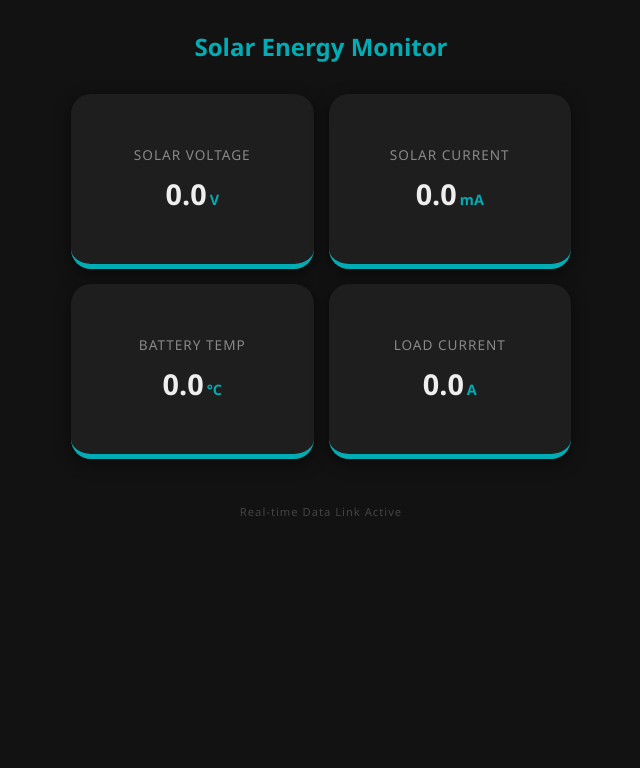
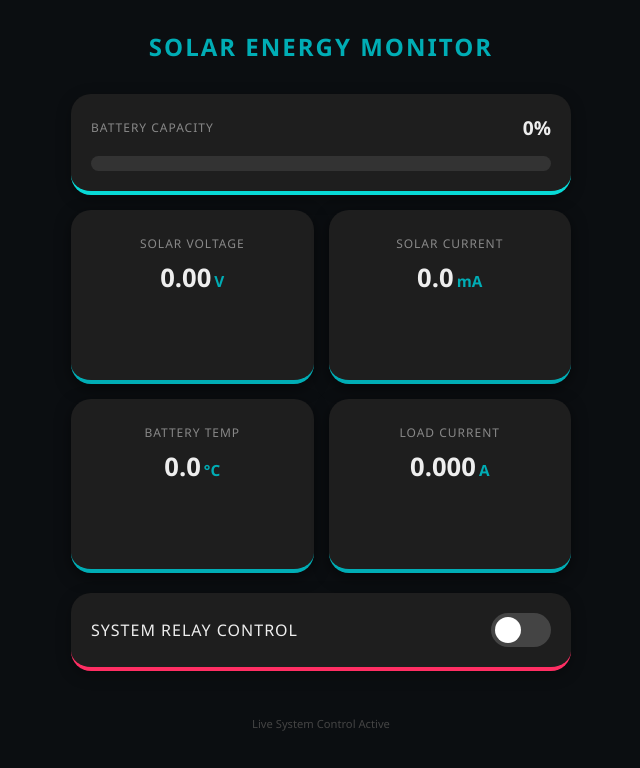
Before and after one commit to SLAash-Maxx/IOT---SolarDashboard, a plain HTML site: page index.html in a window 1280 px wide. Shown: the whole page, without its empty margins (319-959 px from the left). Drawn offline with Linux system fonts and the light colour scheme; no server answers.

Commit message:
Refactor styles and improve battery display logic
Updated styles and improved element formatting for better visual consistency. Enhanced the battery percentage calculation and added a relay control toggle.

```diff
--- a/index.html
+++ b/index.html
@@ -6,35 +6,35 @@
     <script src="https://www.gstatic.com/firebasejs/8.10.0/firebase-app.js"></script>
     <script src="https://www.gstatic.com/firebasejs/8.10.0/firebase-database.js"></script>
     <style>
-        body { font-family: 'Segoe UI', sans-serif; background: #121212; color: white; text-align: center; margin: 0; padding: 10px; }
-        h1 { color: #00adb5; font-size: 1.5em; margin-top: 20px; }
+        body { font-family: 'Segoe UI', sans-serif; background: #0b0e11; color: white; text-align: center; margin: 0; padding: 10px; }
+        h1 { color: #00adb5; font-size: 1.5em; margin-top: 20px; text-transform: uppercase; letter-spacing: 2px; }
 
-        /* 2 by 2 Grid Layout */
-        .container {
-            display: grid;
-            grid-template-columns: 1fr 1fr;
-            gap: 15px;
-            padding: 15px;
-            max-width: 500px;
-            margin: auto;
-        }
+        .container { display: grid; grid-template-columns: 1fr 1fr; gap: 15px; padding: 15px; max-width: 500px; margin: auto; }
 
-        .card {
-            background: #1e1e1e;
-            border-radius: 20px;
-            padding: 25px 10px;
-            box-shadow: 0 4px 15px rgba(0,0,0,0.5);
-            border-bottom: 5px solid #00adb5;
-            display: flex;
-            flex-direction: column;
-            justify-content: center;
-            min-height: 120px;
-        }
+        /* Battery Section (Top) */
+        .battery-card { grid-column: span 2; background: #1e1e1e; border-radius: 20px; padding: 20px; border-bottom: 4px solid #08d9d6; box-shadow: 0 4px 15px rgba(0,0,0,0.3); }
+        .battery-header { display: flex; justify-content: space-between; align-items: center; }
+        .battery-base { width: 100%; height: 15px; background: #333; border-radius: 10px; margin-top: 15px; overflow: hidden; }
+        .battery-fill { height: 100%; width: 0%; background: linear-gradient(90deg, #ff4c29, #08d9d6); transition: 1s; }
 
-        .label { font-size: 0.85em; color: #888; margin-bottom: 10px; text-transform: uppercase; letter-spacing: 1px; }
-        .value { font-size: 1.8em; font-weight: bold; color: #eee; }
-        .unit { font-size: 0.5em; color: #00adb5; margin-left: 3px; }
-        .status { margin-top: 30px; color: #444; font-size: 0.7em; letter-spacing: 1px; }
+        /* Sensor Cards */
+        .card { background: #1e1e1e; border-radius: 20px; padding: 25px 10px; border-bottom: 4px solid #00adb5; min-height: 120px; box-shadow: 0 4px 15px rgba(0,0,0,0.5); }
+
+        /* Relay Switch Section (Bottom) */
+        .relay-card { grid-column: span 2; background: #1e1e1e; border-radius: 20px; padding: 20px; display: flex; justify-content: space-between; align-items: center; border-bottom: 4px solid #ff2e63; margin-top: 5px; box-shadow: 0 4px 15px rgba(0,0,0,0.3); }
+
+        /* Toggle Switch UI */
+        .switch { position: relative; display: inline-block; width: 60px; height: 34px; }
+        .switch input { opacity: 0; width: 0; height: 0; }
+        .slider { position: absolute; cursor: pointer; top: 0; left: 0; right: 0; bottom: 0; background-color: #444; transition: .4s; border-radius: 34px; }
+        .slider:before { position: absolute; content: ""; height: 26px; width: 26px; left: 4px; bottom: 4px; background-color: white; transition: .4s; border-radius: 50%; }
+        input:checked + .slider { background-color: #00adb5; }
+        input:checked + .slider:before { transform: translateX(26px); }
+
+        .label { font-size: 0.75em; color: #888; text-transform: uppercase; margin-bottom: 8px; letter-spacing: 1px; }
+        .value { font-size: 1.6em; font-weight: bold; color: #eee; }
+        .unit { font-size: 0.6em; color: #00adb5; margin-left: 3px; }
+        .status { margin-top: 30px; color: #444; font-size: 0.7em; }
     </style>
 </head>
 <body>
@@ -42,9 +42,17 @@
     <h1>Solar Energy Monitor</h1>
 
     <div class="container">
+        <div class="battery-card">
+            <div class="battery-header">
+                <span class="label" style="margin:0">Battery Capacity</span>
+                <span class="value" id="bat-perc" style="font-size: 1.2em;">0%</span>
+            </div>
+            <div class="battery-base"><div id="bat-fill" class="battery-fill"></div></div>
+        </div>
+
         <div class="card">
             <div class="label">Solar Voltage</div>
-            <div class="value" id="s-vol">0.0<span class="unit">V</span></div>
+            <div class="value" id="s-vol">0.00<span class="unit">V</span></div>
         </div>
         <div class="card">
             <div class="label">Solar Current</div>
@@ -56,11 +64,19 @@
         </div>
         <div class="card">
             <div class="label">Load Current</div>
-            <div class="value" id="l-cur">0.0<span class="unit">A</span></div>
+            <div class="value" id="l-cur">0.000<span class="unit">A</span></div>
+        </div>
+
+        <div class="relay-card">
+            <span class="label" style="margin:0; font-size: 1em; color:#eee;">System Relay Control</span>
+            <label class="switch">
+                <input type="checkbox" id="relay-toggle" onchange="toggleRelay()">
+                <span class="slider"></span>
+            </label>
         </div>
     </div>
 
-    <div id="connection-status" class="status">Real-time Data Link Active</div>
+    <div id="connection-status" class="status">Live System Control Active</div>
 
     <script>
         const firebaseConfig = {
@@ -69,10 +85,29 @@
         firebase.initializeApp(firebaseConfig);
         const db = firebase.database();
 
-        db.ref('Solar/Voltage').on('value', snap => { document.getElementById('s-vol').innerHTML = (snap.val() || 0).toFixed(2) + '<span class="unit">V</span>'; });
+        // Listen for Real-time Data
+        db.ref('Solar/Voltage').on('value', snap => {
+            let v = snap.val() || 0;
+            document.getElementById('s-vol').innerHTML = v.toFixed(2) + '<span class="unit">V</span>';
+            let perc = Math.min(Math.max(((v - 10.5) / (12.7 - 10.5)) * 100, 0), 100);
+            document.getElementById('bat-perc').innerText = Math.round(perc) + '%';
+            document.getElementById('bat-fill').style.width = perc + '%';
+        });
+
         db.ref('Solar/Current').on('value', snap => { document.getElementById('s-cur').innerHTML = (snap.val() || 0).toFixed(1) + '<span class="unit">mA</span>'; });
         db.ref('Battery/Temperature').on('value', snap => { document.getElementById('b-temp').innerHTML = (snap.val() || 0).toFixed(1) + '<span class="unit">°C</span>'; });
         db.ref('Load/Current').on('value', snap => { document.getElementById('l-cur').innerHTML = (snap.val() || 0).toFixed(3) + '<span class="unit">A</span>'; });
+
+        // Sync Switch state with Firebase
+        db.ref('Control/Relay').on('value', snap => {
+            document.getElementById('relay-toggle').checked = snap.val();
+        });
+
+        // Toggle Function
+        function toggleRelay() {
+            let isChecked = document.getElementById('relay-toggle').checked;
+            db.ref('Control/Relay').set(isChecked);
+        }
     </script>
 </body>
 </html>
```
